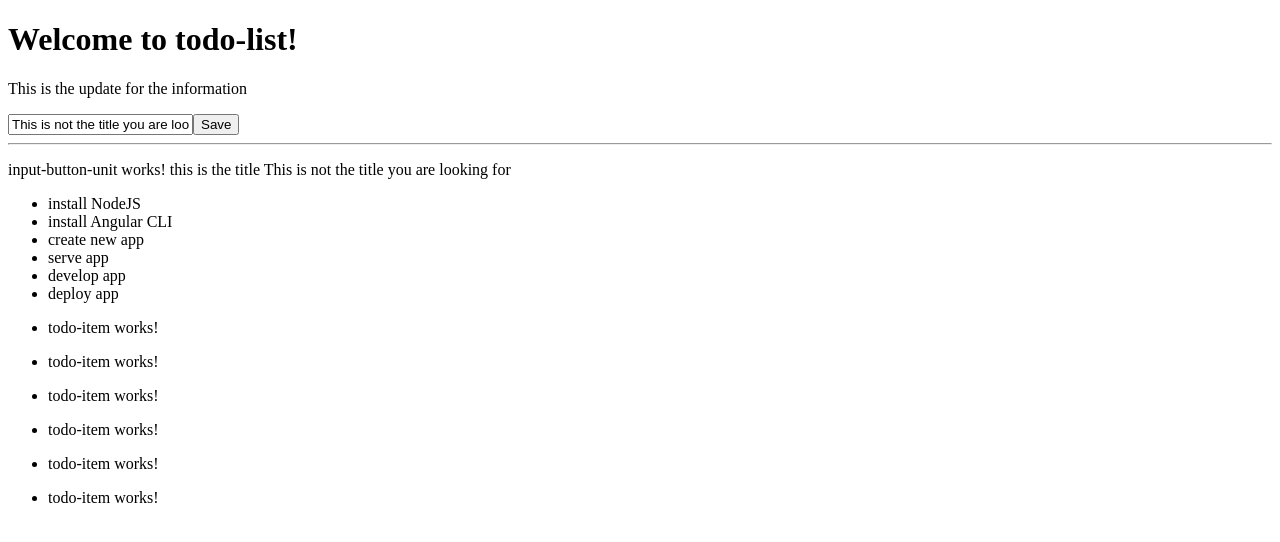
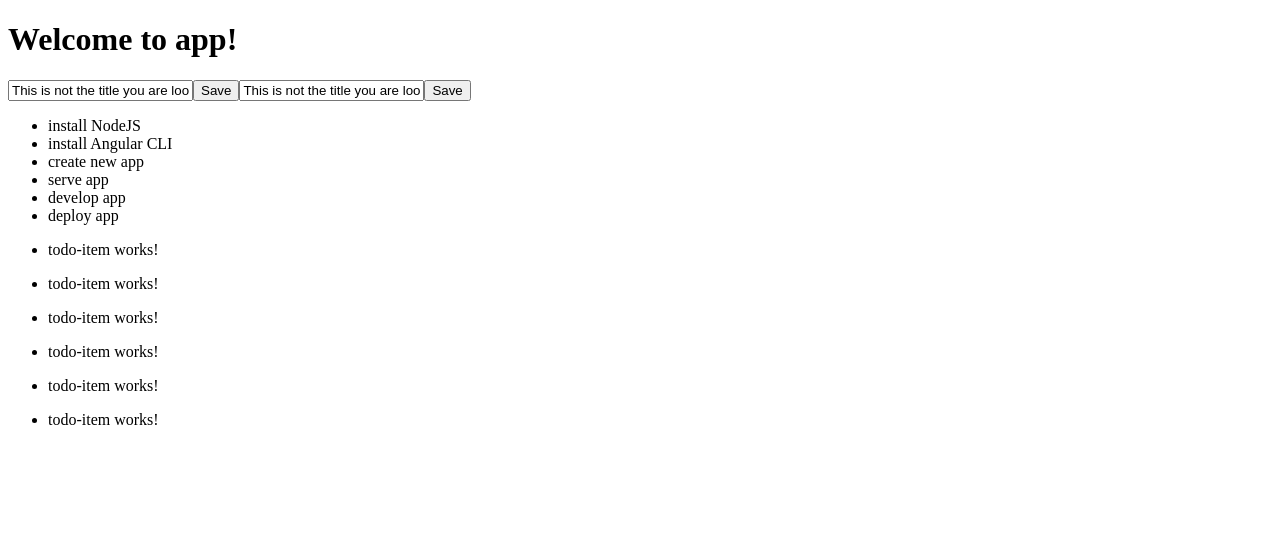
Before and after one commit to dcartist/angulargirls, an Angular app: page / in a window 1280 px wide. Shown: the top 542 px of the page. Built offline with nearby package versions, Linux system fonts and the light colour scheme.

Commit message:
Functional list, adds to the bottom to the list

```diff
--- a/src/app/app.component.ts
+++ b/src/app/app.component.ts
@@ -1,4 +1,7 @@
 import { Component } from '@angular/core';
+import { TodoItem } from './interfaces/todo-item';
+
+
 
 @Component({
   selector: 'app-root',
@@ -9,6 +12,7 @@ import { Component } from '@angular/core';
     Welcome to {{ title }}!
   </h1>
 
+  <app-input-button-unit (submit)="addItem($event)"></app-input-button-unit>
   <app-input-button-unit></app-input-button-unit>
 
   <ul>
@@ -31,10 +35,14 @@ import { Component } from '@angular/core';
 `,
   styleUrls: ['./app.component.css']
 })
+
 export class AppComponent {
   // title = 'todo-list';
-  title = 'todo-list';
-  todoList = [
+  addItem(title: string) {
+    this.todoList.push({ title });
+  }
+  title = 'app';
+  todoList: TodoItem[] = [
     {title: 'install NodeJS'},
     {title: 'install Angular CLI'},
     {title: 'create new app'},
@@ -42,4 +50,5 @@ export class AppComponent {
     {title: 'develop app'},
     {title: 'deploy app'},
   ];
+
 }
--- a/src/app/app.module.ts
+++ b/src/app/app.module.ts
@@ -6,6 +6,7 @@ import { TesterComponent } from './tester/tester.component';
 import { InputButtonUnitComponent } from './input-button-unit/input-button-unit.component';
 import { ThisTestComponent } from './this-test/this-test.component';
 import { TodoItemComponent } from './todo-item/todo-item.component';
+import { ListManagerComponent } from './list-manager/list-manager.component';
 /*
 @NgModule({...}) is a decorator. A decorator is just a function. When using it we put @ before its name. This way it becomes a decorator: it looks at what is written right after the function call and receives it as an argument. Decorators usually do something with what they decorate. For example, in this case NgModule receives the AppModule class and adds to it methods and members that later on will be used by Angular. This way Angular will recognize that this class represents an NgModule.
 
@@ -17,7 +18,8 @@ import { TodoItemComponent } from './todo-item/todo-item.component';
     TesterComponent,
     InputButtonUnitComponent,
     ThisTestComponent,
-    TodoItemComponent
+    TodoItemComponent,
+    ListManagerComponent
   ],
   imports: [
     BrowserModule
--- a/src/app/input-button-unit/input-button-unit.component.ts
+++ b/src/app/input-button-unit/input-button-unit.component.ts
@@ -1,42 +1,42 @@
-import { Component, OnInit } from '@angular/core';
+// import { Component, OnInit } from '@angular/core';
+import { Component, OnInit, Output, EventEmitter} from '@angular/core';
+
 
 @Component({
   selector: 'app-input-button-unit',
   //Make sure to have backticks for this template
   template: `
-  <p> This is the update for the information</p>
-  <!-- Need to read up on #ElementRef-->
   <input #inputElementRef
   [value]="title"
-  (keyup.enter)="changeTitle(inputElementRef)">
+  (keyup.enter)="submitValue($event.target.value)">
 
-<button (click)="changeTitle(inputElementRef)">
+<button (click)="submitValue(inputElementRef.value)">
 Save
 </button>
-
-
-  <hr>
-
-  <p>
-    input-button-unit works!
-    this is the title {{title}}
-    </p>
   `,
   styleUrls: ['./input-button-unit.component.css']
+
 })
 export class InputButtonUnitComponent implements OnInit {
+  @Output() submit: EventEmitter<string> = new EventEmitter();
   title = 'Hello World, BAD ASS';
   constructor() {
     this.title = 'I Love Angular, actually I love programming.';
 //Methods are outside of constructor still
   }
 
-  changeTitle(inputElementReference) {
-    console.log(inputElementReference);
-    this.title = inputElementReference.value;
+  // changeTitle(inputElementReference) {
+  //   console.log(inputElementReference);
+  //   this.title = inputElementReference.value;
+  // }
+
+  changeTitle(newTitle: string) {
+    this.submit.emit(newTitle);
   }
 
-
+  submitValue(newTitle: string) {
+    this.submit.emit(newTitle);
+  }
 
 
 
--- /dev/null
+++ b/src/app/interfaces/todo-item.ts
@@ -0,0 +1,4 @@
+export interface TodoItem {
+  title: string;
+  completed?: boolean;
+}
--- /dev/null
+++ b/src/app/list-manager/list-manager.component.ts
@@ -0,0 +1,19 @@
+import { Component, OnInit } from '@angular/core';
+
+@Component({
+  selector: 'app-list-manager',
+  template: `
+    <p>
+      list-manager works!
+    </p>
+  `,
+  styleUrls: ['./list-manager.component.css']
+})
+export class ListManagerComponent implements OnInit {
+
+  constructor() { }
+
+  ngOnInit() {
+  }
+
+}
--- a/src/app/todo-item/todo-item.component.ts
+++ b/src/app/todo-item/todo-item.component.ts
@@ -1,4 +1,6 @@
 import { Component, Input, OnInit } from '@angular/core';
+import { TodoItem } from '../interfaces/todo-item';
+
 
 @Component({
   selector: 'app-todo-item',
@@ -10,7 +12,8 @@ import { Component, Input, OnInit } from '@angular/core';
   styleUrls: ['./todo-item.component.css']
 })
 export class TodoItemComponent implements OnInit {
-  @Input() item;
+  // @Input() item;
+  @Input() item: TodoItem;
   constructor() { }
 
   ngOnInit() {
```
Also changed, not shown: src/app/list-manager/list-manager.component.css (added), 1 other file (tests, documents, lock files or other folders).
